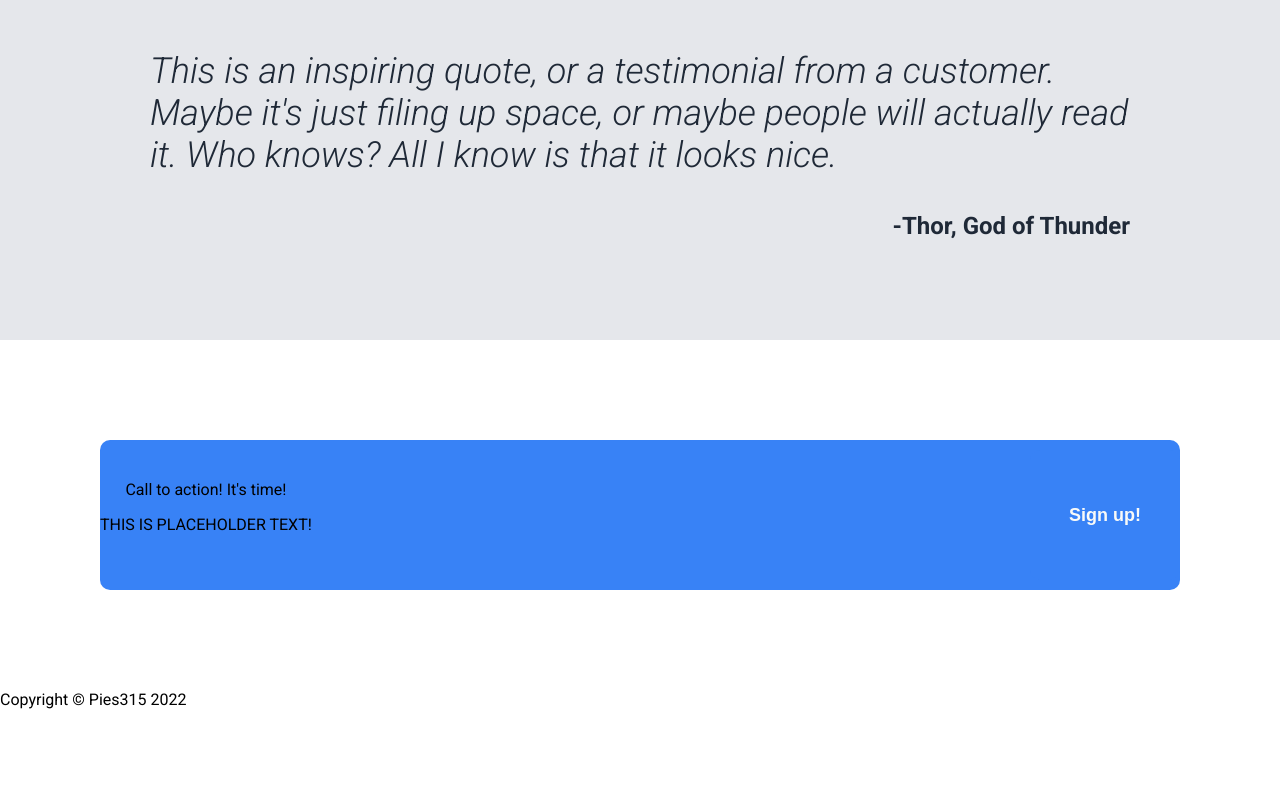
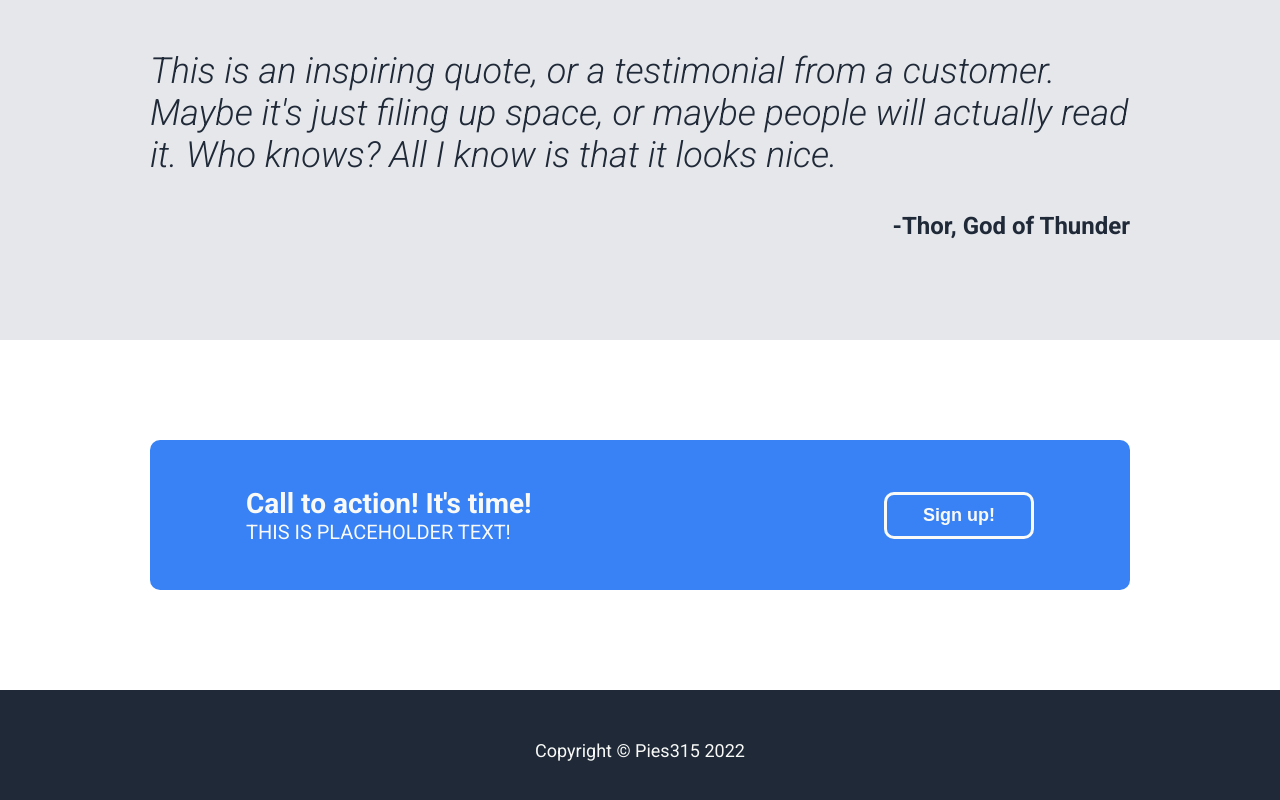
Before and after one commit to Pie315/landing-page, a plain HTML site: page index.html in a window 1280 px wide. Shown: the part 1237-2037 px from the top of the page. Before the commit the page ends 1946 px from the top, so only its background shows below. Drawn offline with Linux system fonts and the light colour scheme.

Commit message:
styling complete

```diff
--- a/styles.css
+++ b/styles.css
@@ -138,7 +138,7 @@ body {
     display: flex;
     align-items: stretch;
     flex-direction: column;
-    padding: 100px;
+    padding: 100px 150px 100px 150px;
 
 }
 
@@ -148,16 +148,12 @@ body {
     border-radius: 10px;
     display: flex;
     justify-content: space-between;
+    gap: 32px;
+    align-items: center;
+    padding: 0 96px 0 96px;
 }
 
-.contents {
-    display: flex;
-    justify-content: space-between;
-    gap: 32px;
-    align-items: center;
-}
-
-.contents > .sign-up {
+.blue > .sign-up {
     border: 3px solid #F9FAF8;
     justify-content: center;
     align-items: center;
@@ -166,6 +162,34 @@ body {
 .text {
     display: flex;
     flex-direction: column;
-    align-items: center;
+    align-items: flex-start;
     justify-content: center;
 }
+
+.text > p {
+    color: #F9FAF8;
+    font-size: 20px;
+    margin: 0;
+    text-align: left;
+}
+
+.top {
+    color: #F9FAF8;
+    font-weight: bold;
+    font-size: 28px;
+    text-align: left;
+}
+
+.footer {
+    display: flex;
+    background-color: #1F2937;
+    height: 120px;
+    justify-content: center;
+    align-items: center;
+}
+
+.copyright {
+    font-size: 18px;
+    font-weight: thin;
+    color: #F9FAF8;
+}
```
